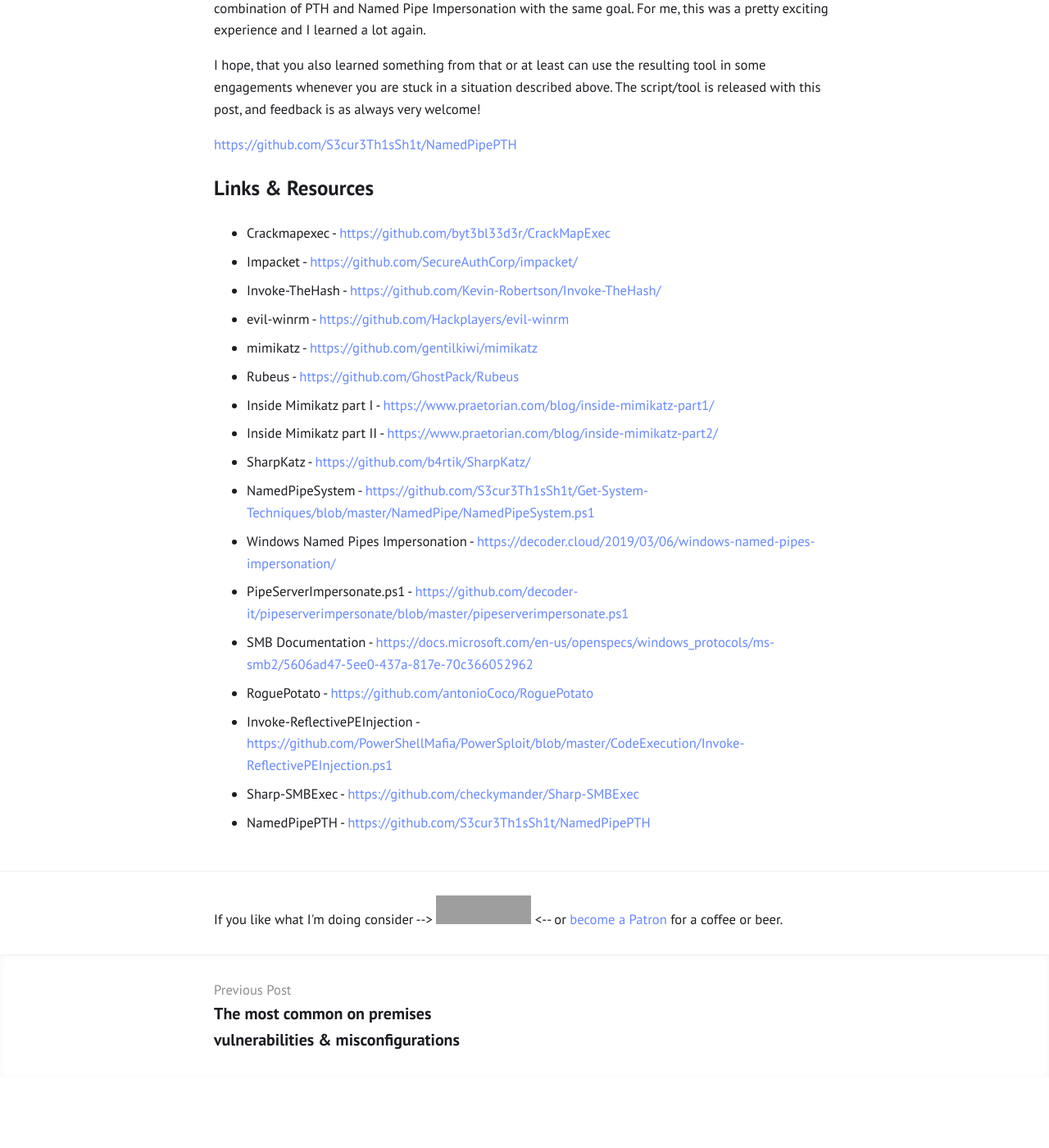
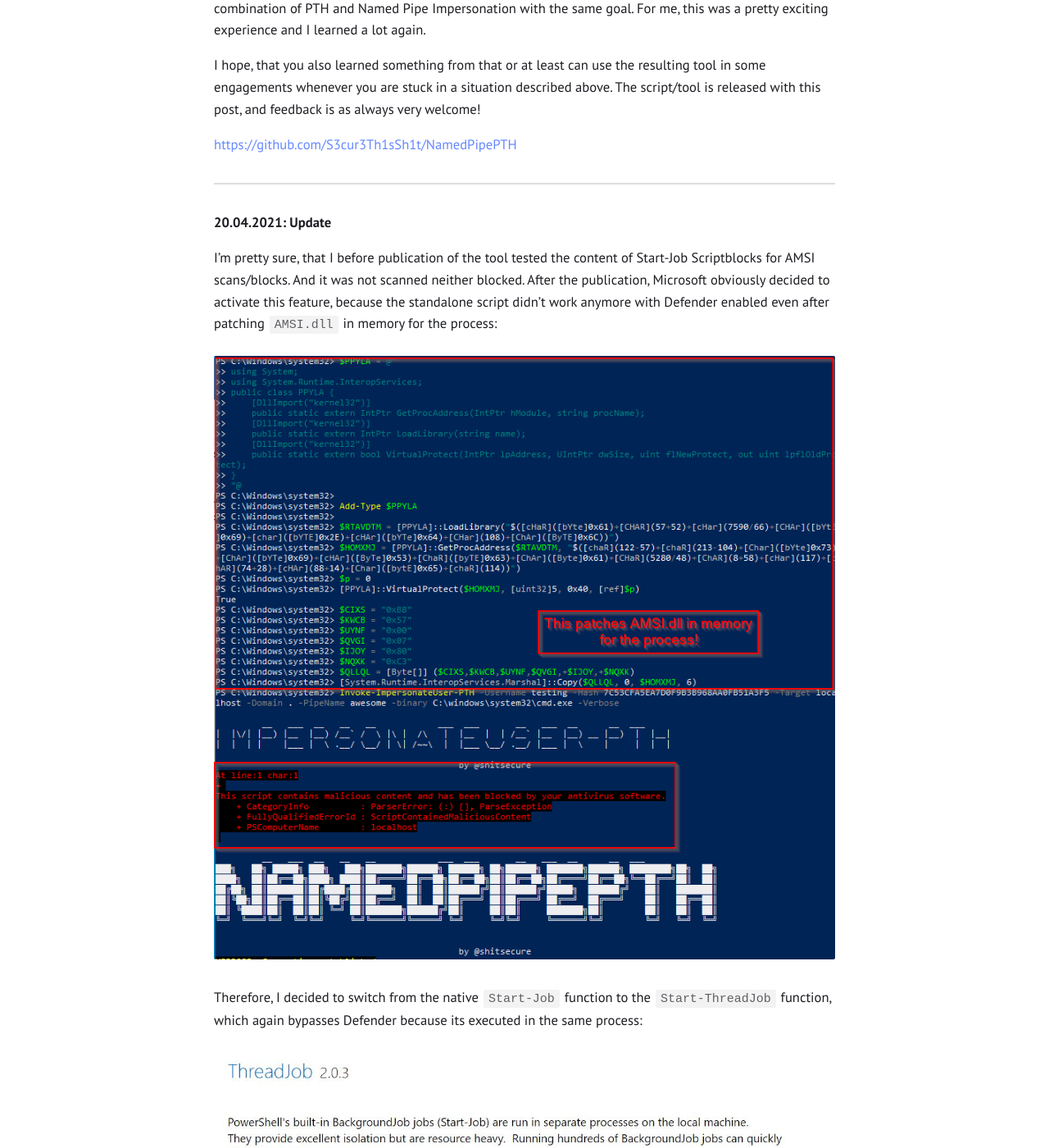
Before and after one commit to S3cur3Th1sSh1t/S3cur3Th1sSh1t.github.io, a Jekyll site: the page built from _posts/2021-04-19-Named-Pipe-PTH.md, in a window 1280 px wide and 1400 px high, scrolled down 12540 px. Shown: the whole window at 82% size. Built offline with Jekyll 4.4.1, drawn with Linux system fonts in a browser that asks for light colours; before the commit the page ends 13854 px from its top, so only the background shows below that; some of the changed text lies outside the part shown; grey boxes are pictures that could not be loaded.

Commit message:
Update blog post

```diff
--- a/_posts/2021-04-19-Named-Pipe-PTH.md
+++ b/_posts/2021-04-19-Named-Pipe-PTH.md
@@ -235,6 +235,29 @@ I hope, that you also learned something from that or at least can use the result
 
 <a href="https://github.com/S3cur3Th1sSh1t/NamedPipePTH">https://github.com/S3cur3Th1sSh1t/NamedPipePTH</a>
 
+---
+**20.04.2021: Update**
+
+I'm pretty sure, that I before publication of the tool tested the content of Start-Job Scriptblocks for AMSI scans/blocks. And it was not scanned neither blocked. After the publication, Microsoft obviously decided to activate this feature, because the standalone script didn't work anymore with Defender enabled even after patching `AMSI.dll` in memory for the process:
+
+<p align="center">
+          <img src="/assets/posts/NamedPipePTH/DefenderBlock.png">
+</p>
+
+Therefore, I decided to switch from the native `Start-Job` function to the `Start-ThreadJob` function, which again bypasses Defender because its executed in the same process:
+
+<p align="center">
+          <img src="/assets/posts/NamedPipePTH/ThreadJob.JPG">
+</p>
+
+If this description is true, `Start-Job` *should have* scanned and blocked scripts before because it's another process. But here we stay in the same process, therefore a bypass works:
+
+<p align="center">
+          <img src="/assets/posts/NamedPipePTH/Bypass.JPG">
+</p>
+
+---
+
 ## Links & Resources
 
 * Crackmapexec - <a href="https://github.com/byt3bl33d3r/CrackMapExec">https://github.com/byt3bl33d3r/CrackMapExec</a>
```
Also changed, not shown: other parts of _posts/2021-04-19-Named-Pipe-PTH.md (+1 -0 lines), assets/posts/NamedPipePTH/Bypass.JPG (added), assets/posts/NamedPipePTH/DefenderBlock.png (added), assets/posts/NamedPipePTH/ThreadJob.JPG (added).
